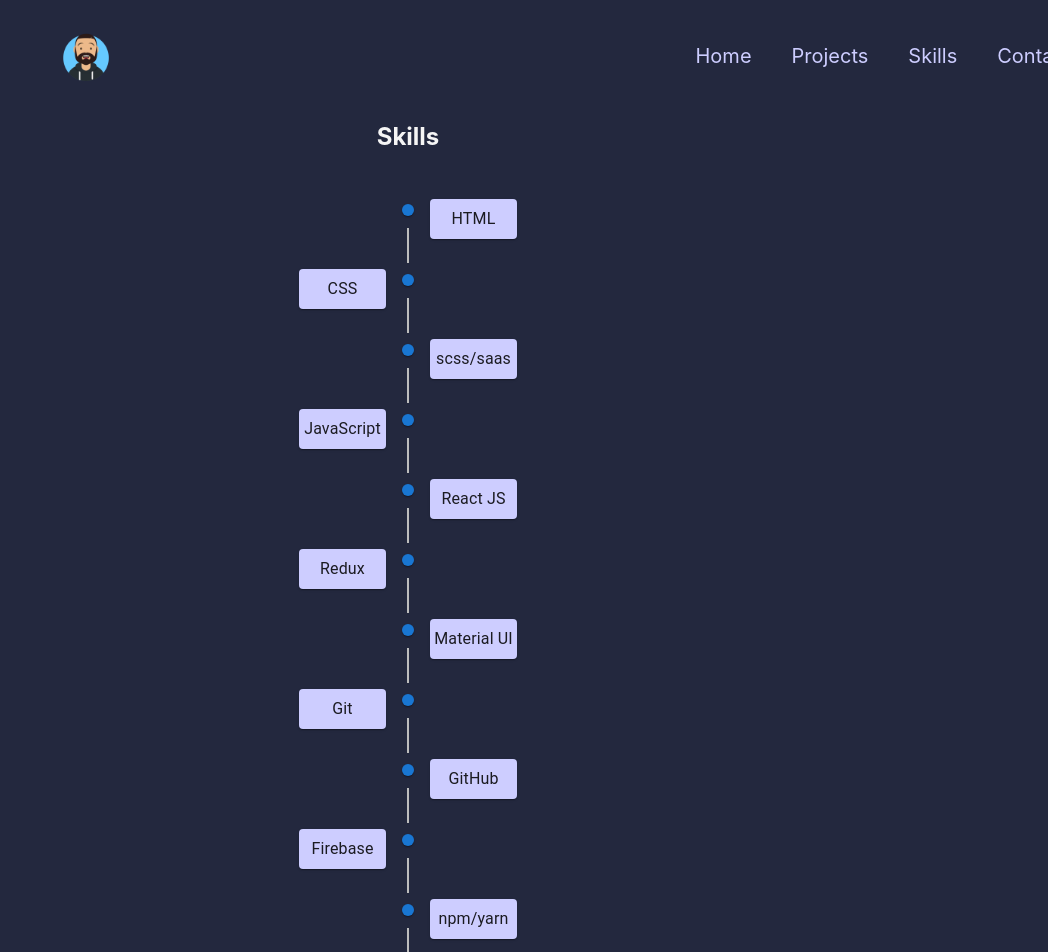
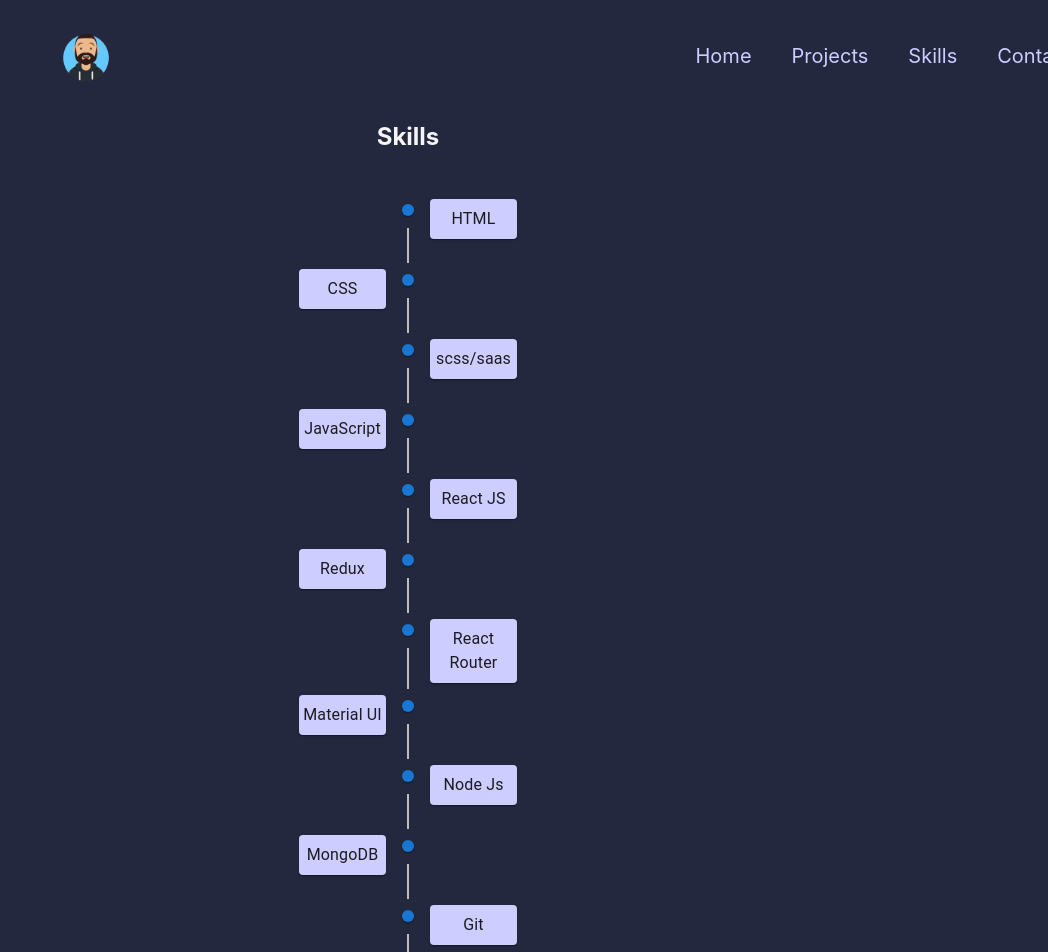
Before and after one commit to vinaykumar785557/portfolio-react, a React (Create React App) app: page /skills in a window 1280 px wide. Shown: the top 952 px of the page, without its empty margins (232-1280 px from the left). Built offline with nearby package versions, Linux system fonts and the light colour scheme.

Commit message:
updated projects and skills

```diff
--- a/src/data.js
+++ b/src/data.js
@@ -59,6 +59,12 @@
 		sourceCode: 'https://github.com/vinaykumar785557/hulu-clone-react',
 	},
 	{
+		name: 'Airbnb Clone React',
+		description: 'Airbnb cloned using React JS',
+		stack: ['React Hooks', 'React Router', 'Material UI'],
+		sourceCode: 'https://github.com/vinaykumar785557/airbnb-clone-react',
+	},
+	{
 		name: 'Tesla Clone React',
 		description: 'Tesla Homepage is cloned with React JS',
 		stack: ['React', 'Redux', 'Styled Components'],
@@ -109,7 +115,10 @@
 	'JavaScript',
 	'React JS',
 	'Redux',
+	'React Router',
 	'Material UI',
+	'Node Js',
+	'MongoDB',
 	'Git',
 	'GitHub',
 	'Firebase',
```
